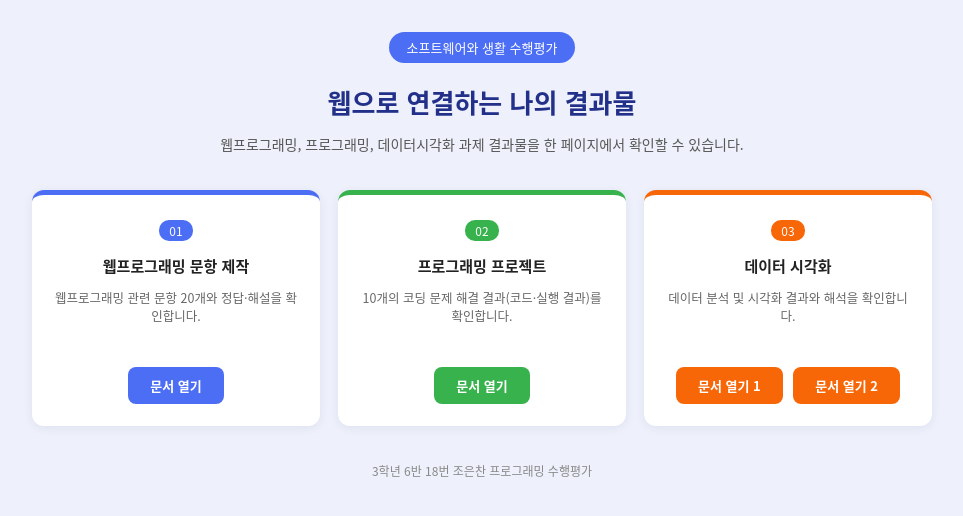
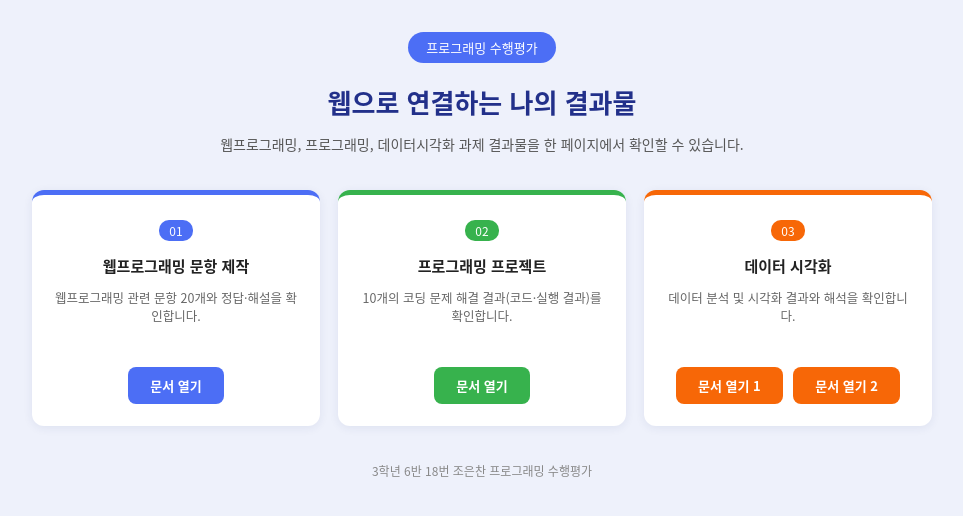
Before and after one commit to 3032410123/programming2semester, a plain HTML site: page index.html in a window 1280 px wide. Shown: the whole page, without its empty margins (158-1121 px from the left). Drawn offline with Linux system fonts and the light colour scheme.

Commit message:
Update index.html

```diff
--- a/index.html
+++ b/index.html
@@ -61,7 +61,7 @@
 <body>
   <div class="container">
     <header>
-      <div class="badge">소프트웨어와 생활 수행평가</div>
+      <div class="badge">프로그래밍 수행평가</div>
       <h1>웹으로 연결하는 나의 결과물</h1>
       <p>웹프로그래밍, 프로그래밍, 데이터시각화 과제 결과물을 한 페이지에서 확인할 수 있습니다.</p>
     </header>
```
